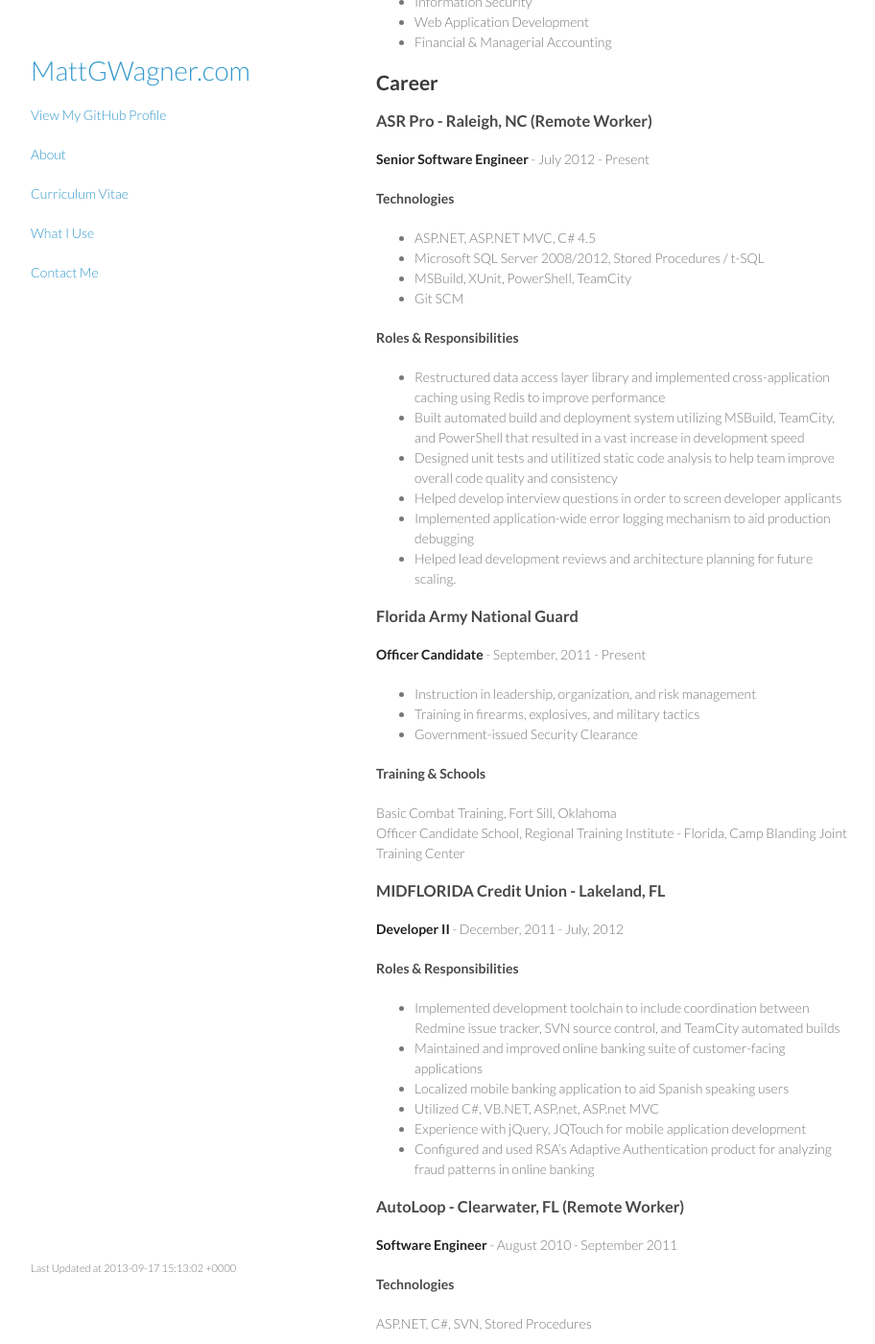
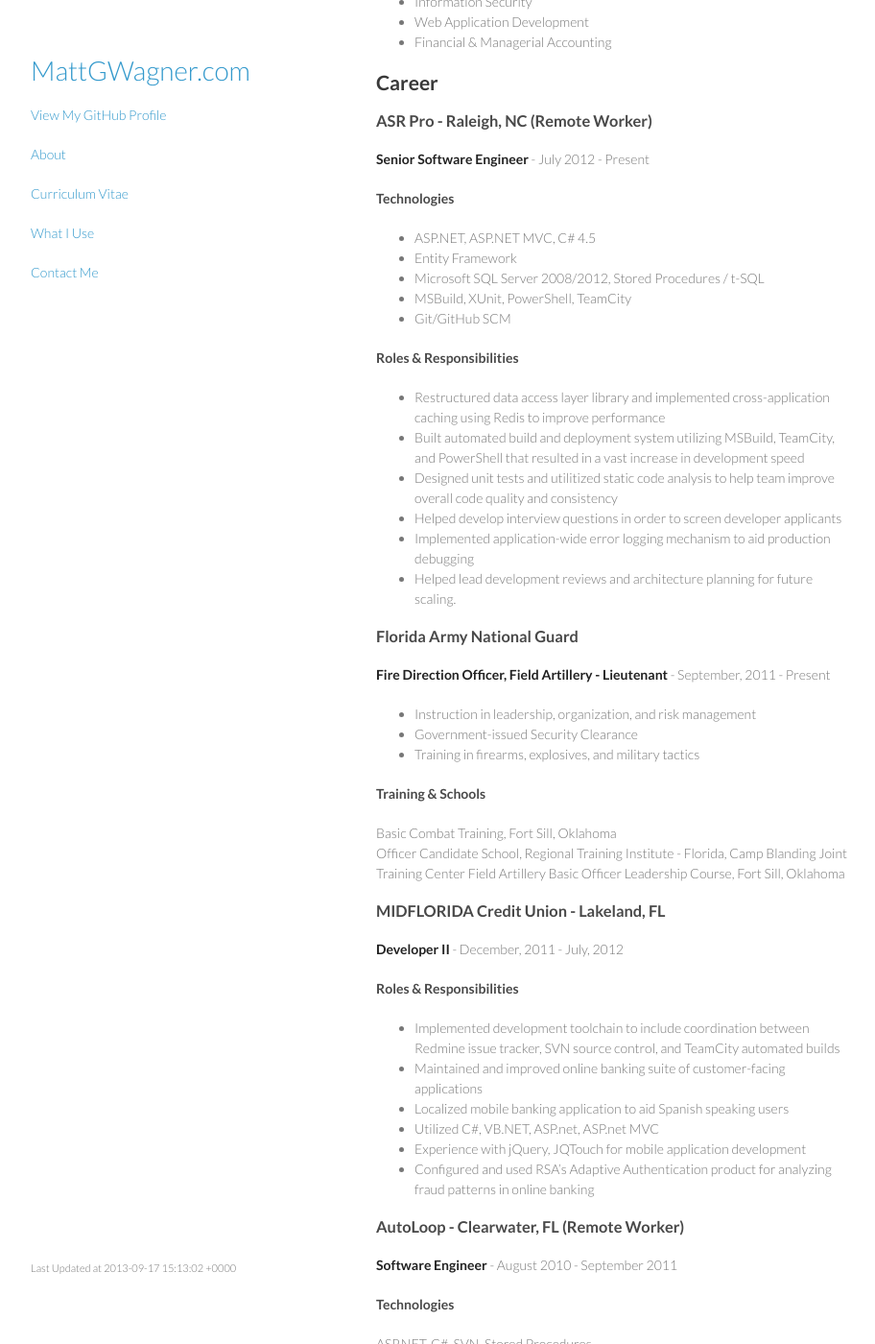
Before and after one commit to mattgwagner/mattgwagner, a Jekyll site: the page built from cv.md, in a window 1280 px wide and 1400 px high, scrolled down 907 px. Shown: the whole window at 96% size, without its empty margins (178-1090 px from the left). Built offline with Jekyll 4.4.1, drawn with Linux system fonts in a browser that asks for light colours; some of the changed text lies outside the part shown.

Commit message:
Update cv.md

```diff
--- a/cv.md
+++ b/cv.md
@@ -19,14 +19,14 @@ title: Matt G. Wagner - Curriculum Vitae
 
 * Primary Language: C# / .NET
 * Source Control: Git, Mercurial, Subversion, SourceGear Vault
-* Build Systems: MSBuild and TeamCity
+* Build Systems: PowerShell, MSBuild, TeamCity, Hudson
 * Project Management & Planning: Redmine, FogBugz, OnTime, Unfuddle
 * Experience with Powershell, Python, Ruby and (unfortunately) VB.net
 * Distributed Caching via Redis
-* Microsoft SQL Server 2005/2008, T-SQL
+* Microsoft SQL Server 2005/2008, T-SQL, Entity Framework
 * Java/J2EE, Weblogic 10
 * Oracle, PL-SQL
-* Systems Administration: Microsoft Windows 2003-2012 Server, Ubuntu
+* Systems Administration: Microsoft Windows 2003-2012R2 Server, Ubuntu
 
 ## Education
 
@@ -54,9 +54,10 @@ Intermural Crew Team - 2005
 #### Technologies
 
 * ASP.NET, ASP.NET MVC, C# 4.5
+* Entity Framework
 * Microsoft SQL Server 2008/2012, Stored Procedures / t-SQL
 * MSBuild, XUnit, PowerShell, TeamCity
-* Git SCM
+* Git/GitHub SCM
 
 #### Roles & Responsibilities
 
@@ -68,15 +69,16 @@ Intermural Crew Team - 2005
 * Helped lead development reviews and architecture planning for future scaling.
 
 ### Florida Army National Guard
-**Officer Candidate** - September, 2011 - Present
+**Fire Direction Officer, Field Artillery - Lieutenant** - September, 2011 - Present
 
 * Instruction in leadership, organization, and risk management
+* Government-issued Security Clearance
 * Training in firearms, explosives, and military tactics
-* Government-issued Security Clearance
 
 #### Training & Schools
 Basic Combat Training, Fort Sill, Oklahoma
 Officer Candidate School, Regional Training Institute - Florida, Camp Blanding Joint Training Center
+Field Artillery Basic Officer Leadership Course, Fort Sill, Oklahoma
 
 ### MIDFLORIDA Credit Union - Lakeland, FL
 **Developer II** - December, 2011 - July, 2012
```
Also changed, not shown: other parts of cv.md (+1 -1 lines).
